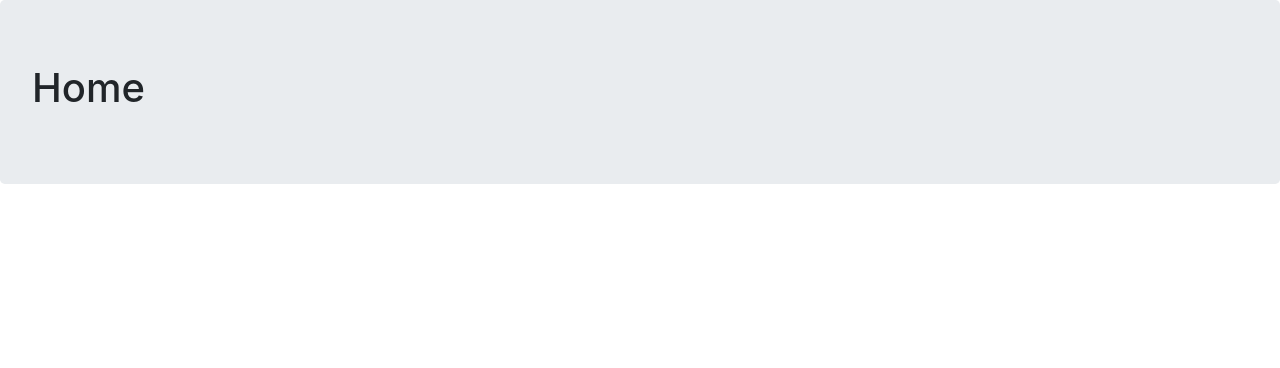
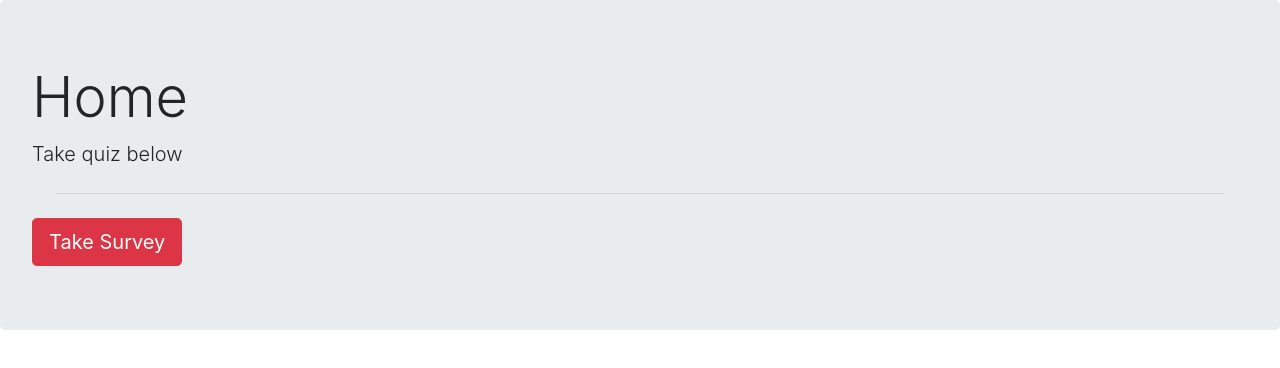
Before and after one commit to vpvnguyen/friend-finder, a website: page app/data/public/home.html in a window 1280 px wide. Drawn offline with nearby package versions, Linux system fonts and the light colour scheme.

Commit message:
created survey button to route to survey.html

```diff
--- a/app/data/public/home.html
+++ b/app/data/public/home.html
@@ -15,7 +15,10 @@
 
 <body>
     <div class="jumbotron">
-        <h1>Home</h1>
+        <h1 class="display-4">Home</h1>
+        <p class="lead">Take quiz below</p>
+        <hr class="mx-4 my-4">
+        <a class="btn btn-danger btn-lg" href="./survey" role="button">Take Survey</a>
     </div>
     <script src="https://code.jquery.com/jquery-3.4.1.min.js"
         integrity="sha256-CSXorXvZcTkaix6Yvo6HppcZGetbYMGWSFlBw8HfCJo=" crossorigin="anonymous"></script>
```
